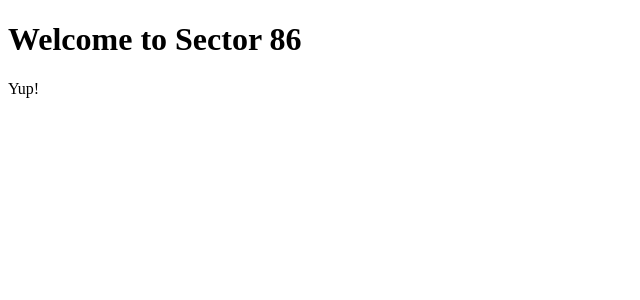
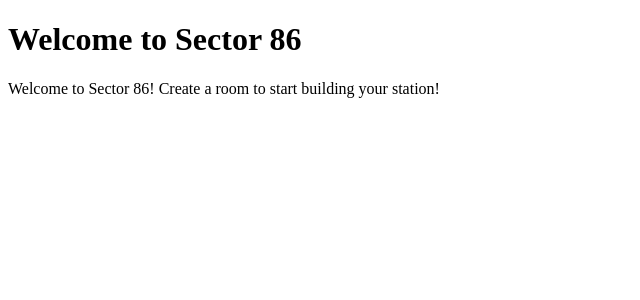
Before and after one commit to AnEvilHerbivore/Sector-86, a Django app: page / in a window 1280 px wide. Shown: the part 29-329 px from the top of the page, without its empty margins (0-640 px from the left). Run offline with Django 3.2, Linux system fonts and the light colour scheme; the visitor is signed in with stand-in values (Sample User, id 1).

Commit message:
Text updated on index page

```diff
--- a/room_service/templates/index.html
+++ b/room_service/templates/index.html
@@ -30,7 +30,7 @@
         {% block content %}
             <h1>Welcome to Sector 86</h1>
             {% if user.is_authenticated %}
-                <p>Yup!</p>
+                <p>Welcome to Sector 86! Create a room to start building your station!</p>
             {% endif %}
         {% endblock %}
     </div>
```
